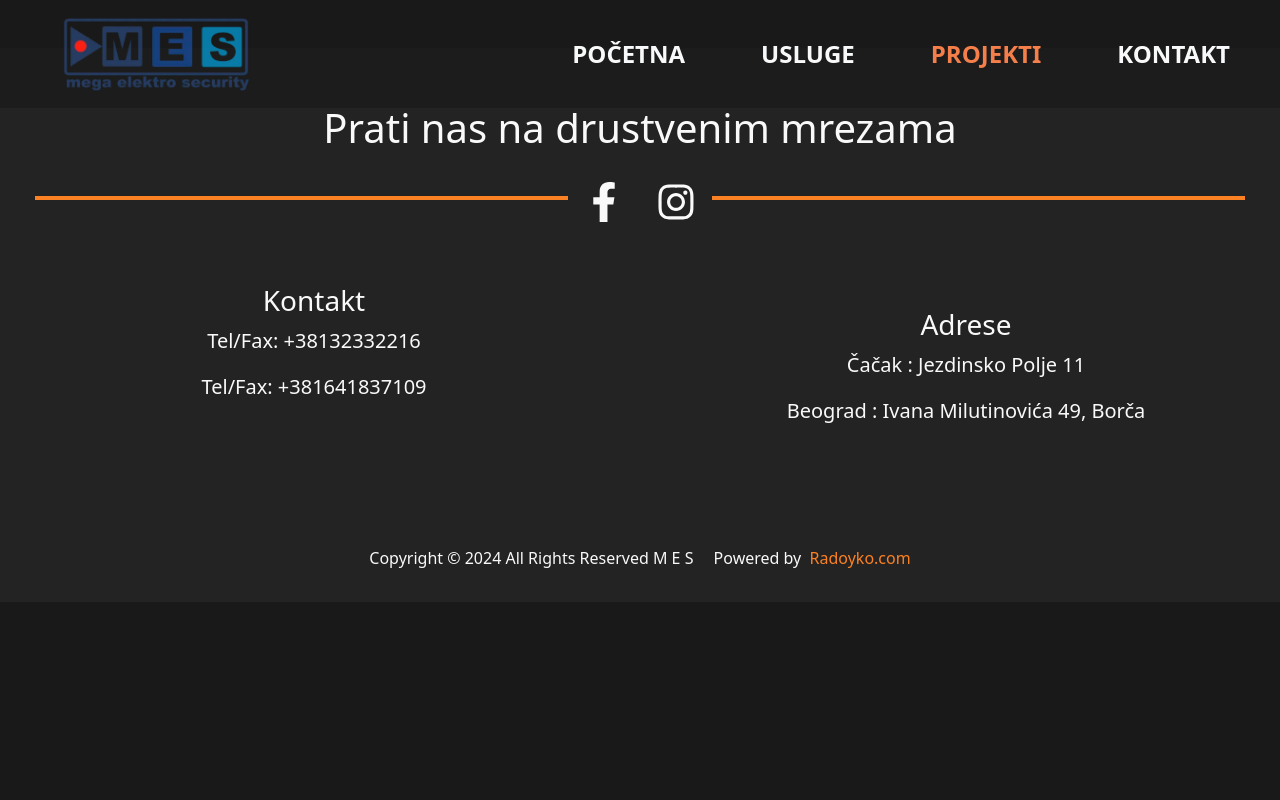
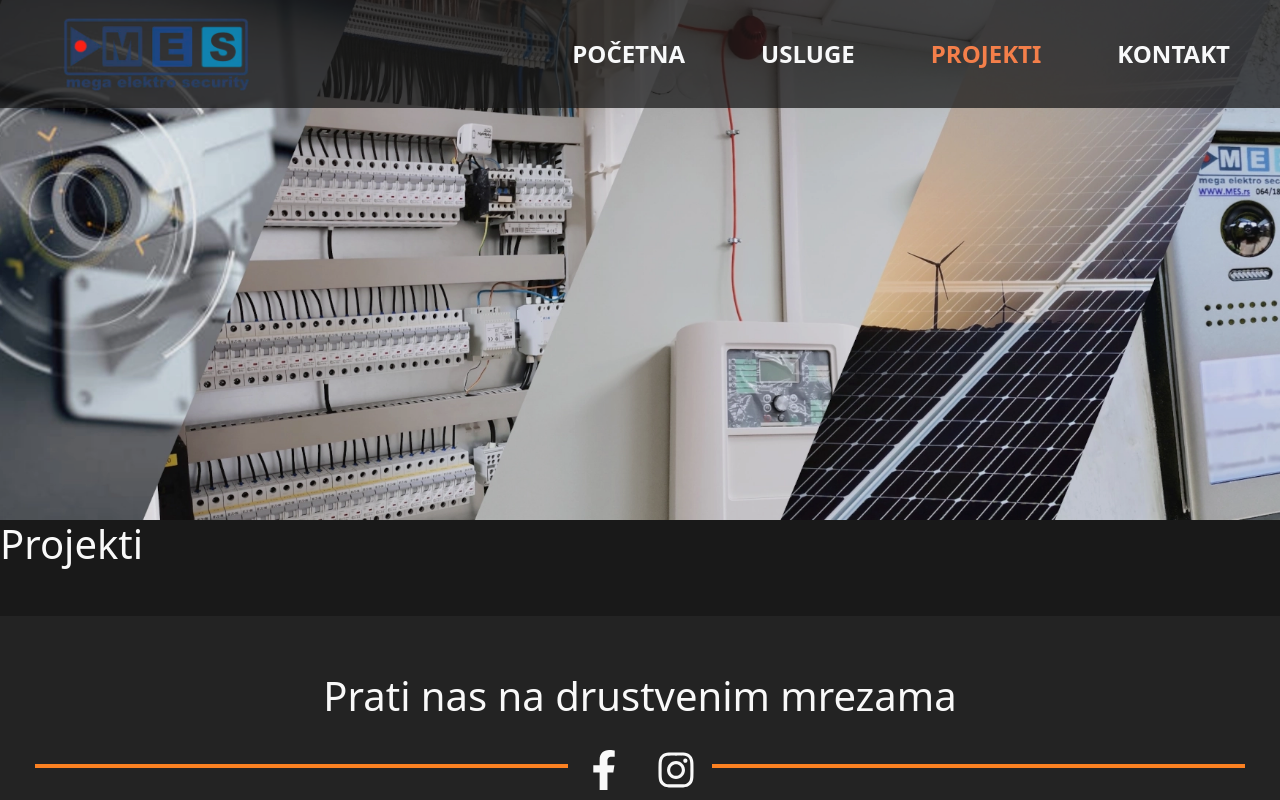
Before and after one commit to RadojkoR/MES_React, a React (Create React App) app: page /projekti in a window 1280 px wide. Shown: the top 800 px of the page. Built offline with nearby package versions, Linux system fonts and the light colour scheme.

Commit message:
added projekti page

```diff
--- a/src/Container/App.tsx
+++ b/src/Container/App.tsx
@@ -1,6 +1,6 @@
 import { Route, Routes } from "react-router-dom";
 import { Footer, Nav } from "../Components/Layout";
-import {Home, Kontakt, Usluge} from "../Pages";
+import {Home, Kontakt, Usluge, Projekti} from "../Pages";
 
 function App() {
   return (
@@ -9,6 +9,7 @@ function App() {
       <Routes>
         <Route path="/" element={<Home />}></Route>
         <Route path="/usluge" element={<Usluge />}></Route>
+        <Route path="/projekti" element={<Projekti />}></Route>
         <Route path="/kontakt" element={<Kontakt />}></Route>
       </Routes>
       <Footer />
--- /dev/null
+++ b/src/Pages/Projekti.tsx
@@ -0,0 +1,16 @@
+import { Header } from "../Components/Layout";
+
+
+
+export default function Projekti() {
+    return (
+      <>
+        <Header
+          className="bgHeaderUsluge"
+          bgVideoClassName="headerVideoUsluge"
+          headerContainerClass="headerContainer"
+        />
+        <h1>Projekti</h1>
+      </>
+    );
+}
--- a/src/Pages/index.ts
+++ b/src/Pages/index.ts
@@ -1,6 +1,7 @@
 import Home from "./Home";
 import Usluge from "./Usluge";
 import Kontakt from "./Kontakt";
+import Projekti from "./Projekti";
 
 
-export{Home, Usluge, Kontakt}
+export{Home, Usluge, Projekti, Kontakt}
```
